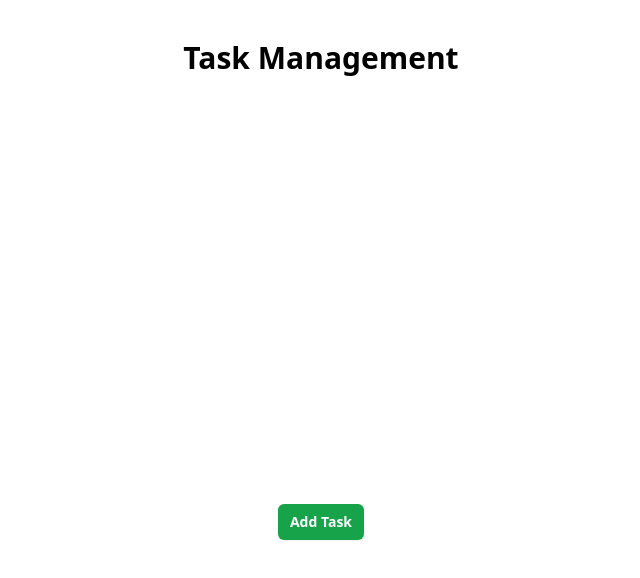
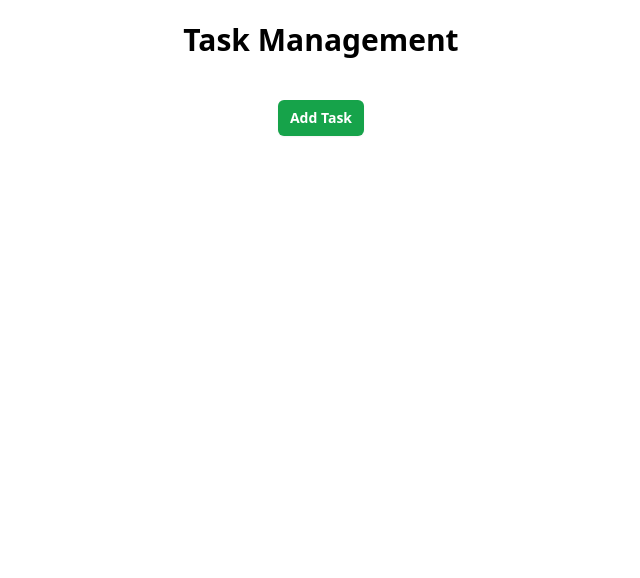
Before and after one commit to adhilabu/todoapp, a Nuxt app: page / in a window 1280 px wide. Shown: the top 578 px of the page, without its empty margins (319-959 px from the left). Built offline with nearby package versions, Linux system fonts and the light colour scheme.

Commit message:
design changes 2

```diff
--- a/assets/css/tailwind.css
+++ b/assets/css/tailwind.css
@@ -11,4 +11,8 @@
   .btn-primary {
     @apply py-2 px-4 bg-blue-500 text-white font-semibold rounded-lg shadow-md hover:bg-blue-700 focus:outline-none focus:ring-2 focus:ring-blue-400 focus:ring-opacity-75;
   }
+
+  .error-alert {
+    @apply fixed bottom-20 left-1/2 -translate-x-1/2 p-2 bg-red-500 bg-opacity-50 text-white rounded-lg shadow-md;
+  }
 }
--- a/components/todolist.vue
+++ b/components/todolist.vue
@@ -23,7 +23,7 @@
                                     </div>
                                     <div class="mt-3 text-center sm:ml-4 sm:mt-0 sm:text-left">
                                         <DialogTitle as="h3"
-                                            class="font-semibold leading-6 text-gray-900 pb-7 text-2xl align-bottom">
+                                            class="font-semibold leading-6 text-gray-900 pb-7 text-2xl align-bottom pt-2">
                                             Task Details</DialogTitle>
                                         <div class="flex flex-col">
                                             <div class="mt-2">
@@ -43,7 +43,8 @@
                             <div class="bg-gray-50 px-4 py-3 sm:flex sm:flex-row-reverse sm:px-6">
                                 <button type="button"
                                     class="mt-3 inline-flex w-full justify-center rounded-md bg-white px-3 py-2 text-sm font-semibold text-gray-900 shadow-sm ring-1 ring-inset ring-gray-300 hover:bg-gray-50 sm:mt-0 sm:w-auto"
-                                    @click="addTask" ref="cancelButtonRef">Add</button><span class="ml-2"></span>
+                                    @click="addTask" ref="cancelButtonRef">{{ modalButton }}</button><span
+                                    class="ml-2"></span>
                                 <button type="button"
                                     class="mt-3 inline-flex w-full justify-center rounded-md bg-white px-3 py-2 text-sm font-semibold text-gray-900 shadow-sm ring-1 ring-inset ring-gray-300 hover:bg-gray-50 sm:mt-0 sm:w-auto"
                                     @click="closeModallist" ref="cancelButtonRef">Cancel</button>
@@ -51,6 +52,9 @@
                         </DialogPanel>
                     </TransitionChild>
                 </div>
+            </div>
+            <div class="error-alert" v-show="isDataInvalid">
+                {{ errorMessage }}
             </div>
         </Dialog>
     </TransitionRoot>
@@ -66,13 +70,15 @@
                     </colgroup>
                     <thead>
                         <tr class="dark:bg-gray-700">
+                            <th class="p-3">No</th>
                             <th class="p-3">Title</th>
                             <th class="p-3">Description</th>
                             <th class="p-3">Actions</th>
                         </tr>
                     </thead>
                     <tbody class="border-b dark:bg-gray-900 dark:border-gray-700">
-                        <tr v-for="eachtask in tasks" :key="eachtask.id">
+                        <tr v-for="(eachtask, index) in tasks" :key="eachtask.id">
+                            <td class="px-3 py-2">{{ getIndex(index) }}</td>
                             <td class="px-3 py-2">{{ eachtask.title }}</td>
                             <td class="px-3 py-2">{{ eachtask.description }}</td>
                             <td class="px-3 py-2">
@@ -90,8 +96,6 @@
                 </table>
             </div>
         </div>
-
-
     </div>
 </template>
 
@@ -107,9 +111,13 @@ const prop = defineProps<{
     open: boolean
 }>();
 
-const emit = defineEmits(['closeModal','openModal']);
+const emit = defineEmits(['closeModal', 'openModal']);
 
 const tasks: Ref<Array<Task>> = ref([]);
+const modalButton: Ref<string> = ref('Add');
+const isDataInvalid: Ref<boolean> = ref(false);
+const errorMessage:Ref<string> = ref('Enter valid details..!!');
+
 
 const generateRandomId = (): number => {
     const base36String = Math.random().toString(36).substring(2, 9);
@@ -118,10 +126,17 @@ const generateRandomId = (): number => {
 
 const closeModallist = () => {
     emit('closeModal');
+    setTimeout(() => {
+        setDefaultValues();
+    }, 200);
 }
 const addTask = () => {
     if (!isValidate.value) {
-        return false;
+        isDataInvalid.value = true;
+        setTimeout(() => {
+            isDataInvalid.value = false;
+        }, 1000);
+        return;
     }
     if (taskDetails.value.id == 0) {
         var id = generateRandomId();
@@ -146,7 +161,6 @@ const addTask = () => {
             });
         }
     }
-    setDefaultValues();
     closeModallist();
 }
 
@@ -157,6 +171,7 @@ const updateTask = (updateTaskId: number) => {
         return
     }
     updateTaskDetails(updateTask);
+    modalButton.value = 'Update'
     emit('openModal');
 }
 
@@ -176,6 +191,7 @@ const setDefaultValues = () => {
     taskDetails.value.id = 0
     taskDetails.value.title = ''
     taskDetails.value.description = ''
+    modalButton.value = 'Add'
 }
 
 const updateTaskDetails = (updateTask: Task) => {
@@ -184,7 +200,9 @@ const updateTaskDetails = (updateTask: Task) => {
     taskDetails.value.description = updateTask.description
 }
 
-
+const getIndex = (index: number) => {
+    return index + 1
+}
 </script>
 
 <style lang="scss" scoped></style>
--- a/layouts/default.vue
+++ b/layouts/default.vue
@@ -1,10 +1,8 @@
 <template>
-    <div>
-        <div class="p-10">
-            <h1 class="text-3xl font-bold mb-5 fixed top-10 left-1/2 transform -translate-x-1/2">Task Management</h1>
-        </div>
-        <div class="p-10">
-            <slot />
-        </div>
+    <div class="fixed top-0 left-0 w-screen h-20 bg-white flex items-center justify-center">
+        <h1 class="text-3xl font-bold text-black">Task Management</h1>
+    </div>
+    <div class="p-20">
+        <slot />
     </div>
 </template>
--- a/pages/index.vue
+++ b/pages/index.vue
@@ -1,12 +1,12 @@
 <template>
-    <div class="flex flex-col items-center justify-center h-screen">
-        <div class="pt-1">
+    <div class="flex flex-col items-center justify-center">
+        <div class="w-3/4">
+            <Todolist :open="open" @closeModal="closeModal" @openModal="openModal"></Todolist>
+        </div>
+        <div class="pt-5">
             <button type="button"
                 class="inline-flex rounded-md px-3 py-2 text-sm font-semibold text-white shadow-sm hover:bg-green-500 sm:w-auto bg-green-600"
                 @click="open = true">Add Task</button>
-        </div>
-        <div class="w-3/4">
-            <Todolist :open="open" @closeModal="closeModal" @openModal="openModal"></Todolist>
         </div>
     </div>
 </template>
```
